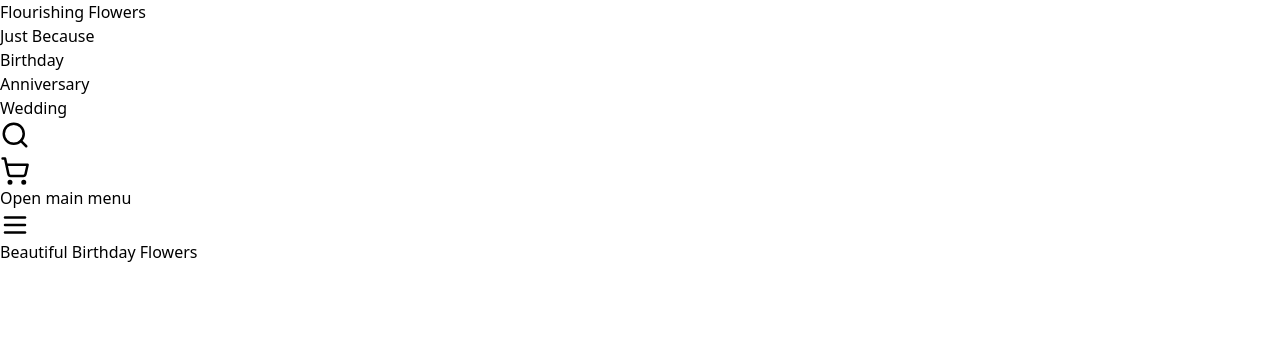
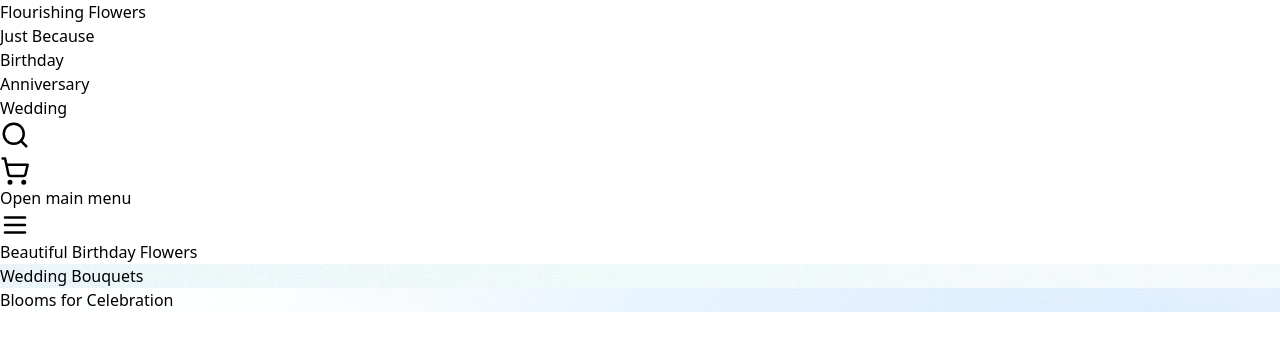
Before and after one commit to robertchapmanrlc/flourishing-flowers, a React (Vite) app: page / in a window 1280 px wide. Shown: the top 350 px of the page. Built offline with nearby package versions, Linux system fonts and the light colour scheme.

Commit message:
Added two more mini billboards on the home page

```diff
--- /dev/null
+++ b/src/components/mini-billboard.tsx
@@ -0,0 +1,25 @@
+interface MiniBillboardProps {
+  item: {
+    image_url: string;
+    label: string;
+  }
+}
+
+function MiniBillboard({ item }: MiniBillboardProps) {
+  return (
+    <div className="w-full rounded-xl overflow-hidden">
+      <div
+        className="rounded-xl relative aspect-square md:aspect-[2.4/1] overflow-hidden bg-cover"
+        style={{ backgroundImage: `url(${item.image_url})` }}
+      >
+        <div className="h-full w-full flex flex-col justify-center items-center text-center">
+          <div className="font-lexend font-bold text-xl sm:text-2xl lg:text-4xl sm:max-w-xl max-w-xs ">
+            {item.label}
+          </div>
+        </div>
+      </div>
+    </div>
+  );
+}
+
+export default MiniBillboard;
--- a/src/pages/home.tsx
+++ b/src/pages/home.tsx
@@ -1,9 +1,26 @@
 import MainBillboard from "../components/main-billboard";
+import MiniBillboard from "../components/mini-billboard";
+
+const mini_billboard_items = [
+  {
+    image_url: "src/assets/banner-2.jpg",
+    label: "Wedding Bouquets"
+  },
+  {
+    image_url: "src/assets/banner-3.jpg",
+    label: "Blooms for Celebration"
+  }
+];
 
 function Home() {
   return (
-    <div className="lg:px-32 md:px-16 px-4 lg:pt-8 md:pt-4 pt-2 flex flex-col justify-start items-center">
+    <div className="lg:px-32 md:px-16 px-4 lg:py-8 md:py-4 py-2 flex flex-col justify-start items-center gap-y-10">
       <MainBillboard />
+      <div className="w-full flex flex-row justify-between items-center gap-x-16">
+        {mini_billboard_items.map((item, i) => (
+          <MiniBillboard key={i} item={item}/>
+        ))}
+      </div>
     </div>
   );
 }
```
Also changed, not shown: src/assets/banner-2.jpg (added), src/assets/banner-3.jpg (added).
